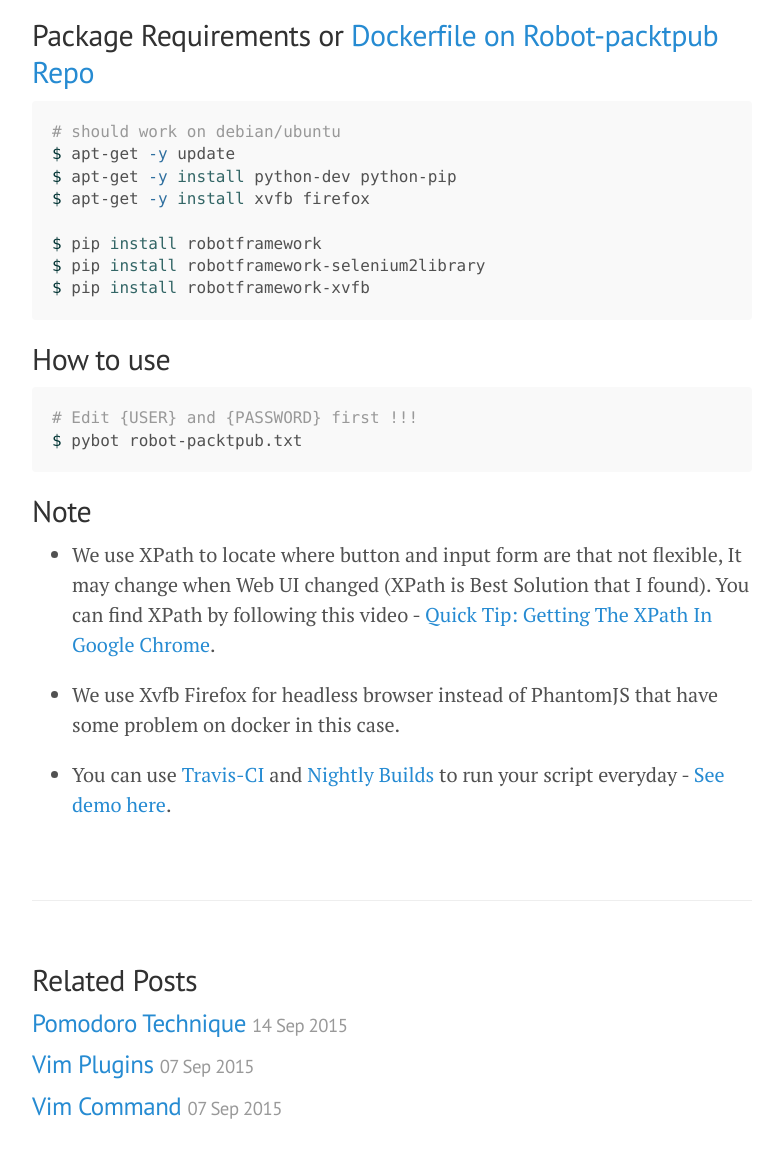
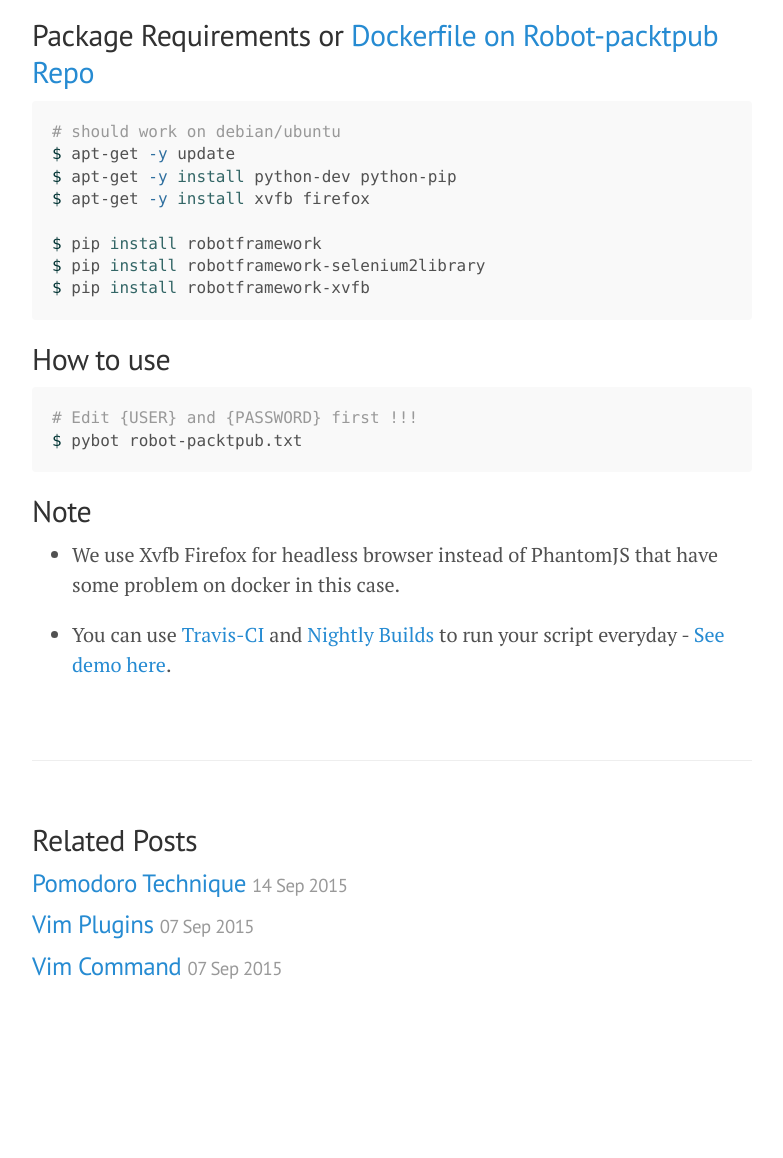
Before and after one commit to ibotdotout/ibotdotout.github.io, a Jekyll site: the page built from _posts/2015-08-30-robot-packtpub.md, in a window 1280 px wide, cut to the strip 524-1706 px from the top of the page. Shown: the top 1158 px of the strip, without its empty margins (248-1031 px from the left). Built offline with Jekyll 4.4.1, drawn with Linux system fonts in a browser that asks for light colours; Markdown is read by kramdown in place of the engine named in the settings; after the commit the page ends 1566 px from its top, so only the background shows below that.

Commit message:
Update: robot packtpub

````diff
--- a/_posts/2015-08-30-robot-packtpub.md
+++ b/_posts/2015-08-30-robot-packtpub.md
@@ -31,10 +31,6 @@ $ pybot robot-packtpub.txt
 ```
 
 ## Note
-- We use XPath to locate where button and input form are that not flexible,
-  It may change when Web UI changed (XPath is Best Solution that I found).
-  You can find XPath by following this video - [Quick Tip: Getting The XPath In Google Chrome](https://www.youtube.com/watch?v=vCNLPHP3E_U).
-
 - We use Xvfb Firefox for headless browser instead of PhantomJS that have some problem on docker in this case.
 
 - You can use [Travis-CI](https://travis-ci.org) and [Nightly Builds](https://nightli.es) to run your script everyday - [See demo here](https://github.com/ibotdotout/robot-packtpub).
````
